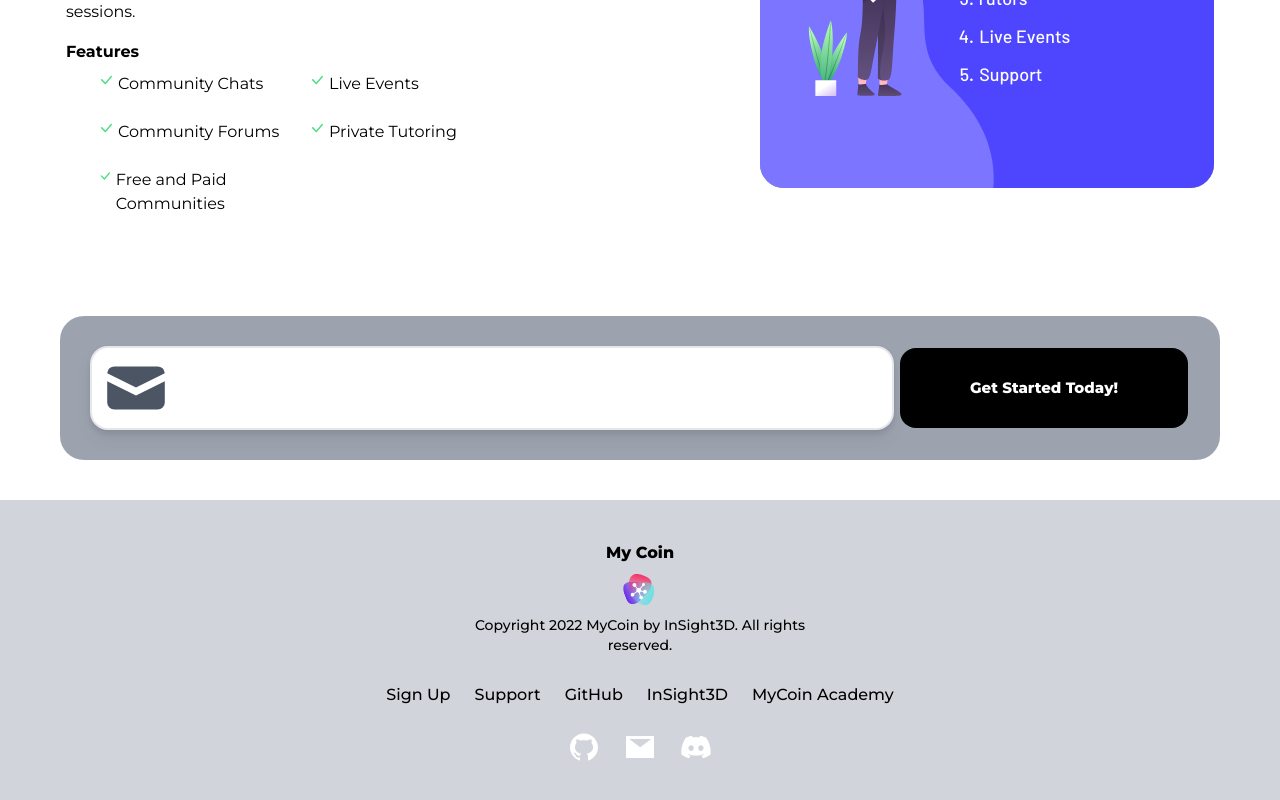
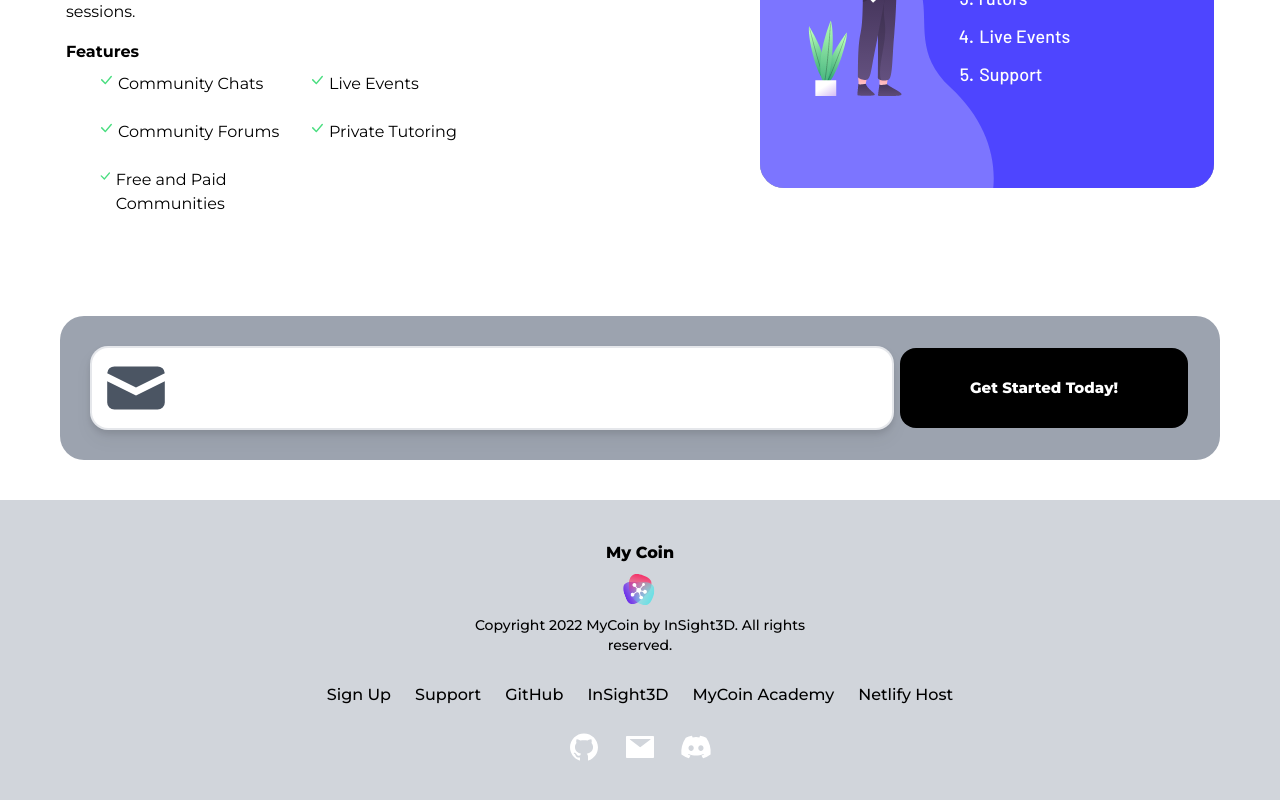
Before and after one commit to InSight3D/MyCoin, a Next.js app: page / in a window 1280 px wide. Shown: the part 3304-4104 px from the top of the page. Built offline with nearby package versions, Linux system fonts and the light colour scheme; no server answers.

Commit message:
CofC & Netlify

```diff
--- a/components/Footer.js
+++ b/components/Footer.js
@@ -37,6 +37,9 @@ const Footer = () => {
           <Link href='/academy'>
             <a className='hover:text-pink-600'>MyCoin Academy</a>
           </Link>
+          <Link href='https://netlify.com'>
+            <a className='hover:text-pink-600'>Netlify Host</a>
+          </Link>
         </div>
 
          {/* Soical media Icons   */}
```
Also changed, not shown: 1 other file (tests, documents, lock files or other folders).
